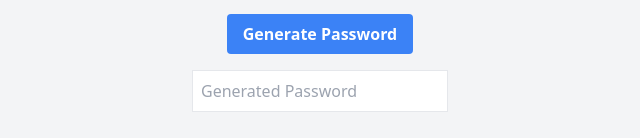
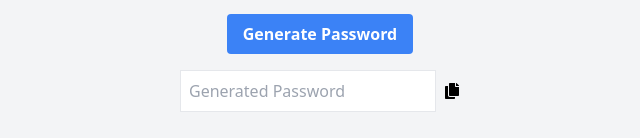
Before and after one commit to Richson-Tech/password-generator, a React (Vite) app: page / in a window 1280 px wide. Shown: the part 426-564 px from the top of the page, without its empty margins (320-960 px from the left). Built offline with nearby package versions, Linux system fonts and the light colour scheme.

Commit message:
more commits

```diff
--- a/package.json
+++ b/package.json
@@ -14,6 +14,7 @@
     "postcss": "^8.4.38",
     "react": "^18.2.0",
     "react-dom": "^18.2.0",
+    "react-icons": "^5.0.1",
     "tailwindcss": "^3.4.3"
   },
   "devDependencies": {
--- a/src/PasswordGenerator.jsx
+++ b/src/PasswordGenerator.jsx
@@ -1,14 +1,80 @@
+// import React, { useState } from "react";
+// import { generatePassword } from "./utils/Generator";
+
+// function App() {
+//   const [fullName, setFullName] = useState("");
+//   const [dob, setDob] = useState("");
+//   const [generatedPassword, setGeneratedPassword] = useState("");
+
+//   const handleGeneratePassword = () => {
+//     const newPassword = generatePassword(fullName, dob);
+//     setGeneratedPassword(newPassword);
+//   };
+
+//   return (
+//     <div className="min-h-screen bg-gray-100 flex flex-col justify-center items-center">
+//       <h1 className="text-3xl font-bold mb-6">Password Generator</h1>
+//       <div className="flex flex-col items-center">
+//         <input
+//           type="text"
+//           value={fullName}
+//           onChange={(e) => setFullName(e.target.value)}
+//           required
+//           placeholder="Full Name"
+//           className="border p-2 mb-4 w-64"
+//         />
+//         <input
+//           type="date"
+//           value={dob}
+//           onChange={(e) => setDob(e.target.value)}
+//           placeholder="Date of Birth"
+//           className="border p-2 mb-4 w-64"
+//         />
+//         <button
+//           onClick={handleGeneratePassword}
+//           className="bg-blue-500 hover:bg-blue-700 text-white font-bold py-2 px-4 rounded"
+//         >
+//           Generate Password
+//         </button>
+//         <div className="mt-4">
+//           <input
+//             type="text"
+//             value={generatedPassword}
+//             readOnly
+//             className="border p-2 w-64"
+//             placeholder="Generated Password"
+//           />
+//         </div>
+//       </div>
+//     </div>
+//   );
+// }
+
+// export default App;
 import React, { useState } from "react";
 import { generatePassword } from "./utils/Generator";
+import { FaCopy } from "react-icons/fa";
 
 function App() {
   const [fullName, setFullName] = useState("");
   const [dob, setDob] = useState("");
   const [generatedPassword, setGeneratedPassword] = useState("");
+  const [copied, setCopied] = useState(false);
 
   const handleGeneratePassword = () => {
     const newPassword = generatePassword(fullName, dob);
     setGeneratedPassword(newPassword);
+  };
+
+  const handleCopyPassword = () => {
+    // Copy generated password to clipboard
+    navigator.clipboard.writeText(generatedPassword).then(() => {
+      // Show "Copied to clipboard" message for 2 seconds
+      setCopied(true);
+      setTimeout(() => {
+        setCopied(false);
+      }, 2000);
+    });
   };
 
   return (
@@ -35,7 +101,7 @@ function App() {
         >
           Generate Password
         </button>
-        <div className="mt-4">
+        <div className="mt-4 flex items-center">
           <input
             type="text"
             value={generatedPassword}
@@ -43,7 +109,11 @@ function App() {
             className="border p-2 w-64"
             placeholder="Generated Password"
           />
+          <button onClick={handleCopyPassword} className="ml-2">
+            <FaCopy />
+          </button>
         </div>
+        {copied && <p className="text-green-500 mt-2">Copied to clipboard</p>}
       </div>
     </div>
   );
```
Also changed, not shown: 1 other file (tests, documents, lock files or other folders).
